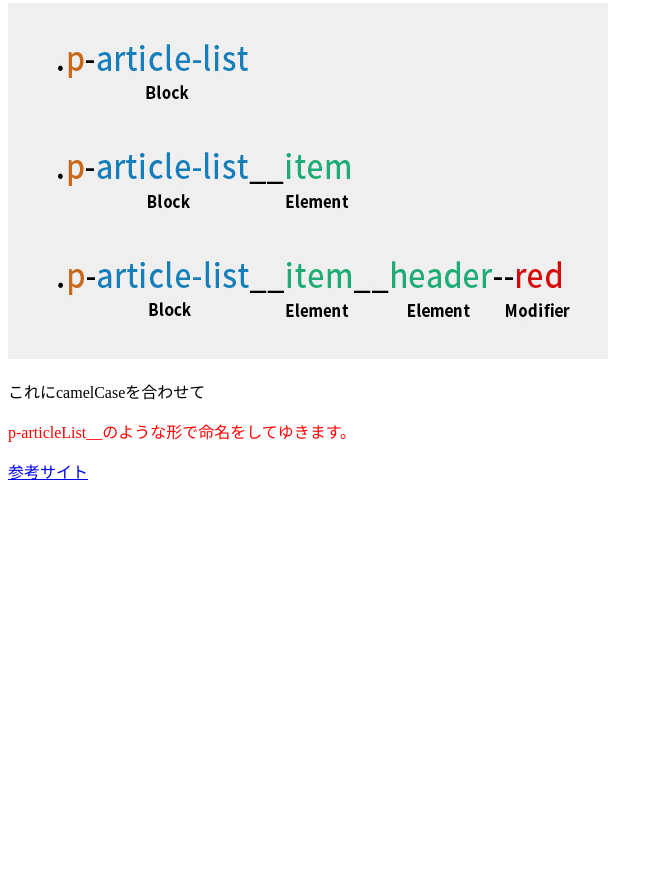
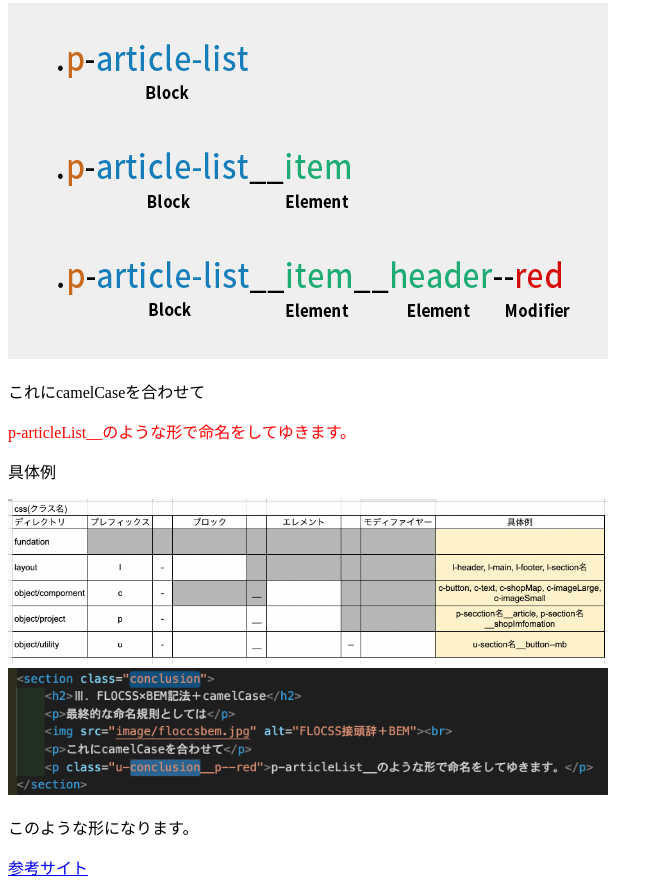
Before and after one commit to web8th/for-Backend__css, a plain HTML site: page index.html in a window 1280 px wide. Shown: the part 2881-3768 px from the top of the page, without its empty margins (0-663 px from the left). Before the commit the page ends 3372 px from the top, so only its background shows below. Drawn offline with Linux system fonts and the light colour scheme.

Commit message:
Add files via upload

```diff
--- a/index.html
+++ b/index.html
@@ -98,6 +98,10 @@
         <img src="image/floccsbem.jpg" alt="FLOCSS接頭辞＋BEM"><br>
         <p>これにcamelCaseを合わせて</p>
         <p class="u-conclusion__p--red">p-articleList__のような形で命名をしてゆきます。</p>
+        <p>具体例</p>
+        <img src="image/namingrules.jpg" width="600px" alt="命名規則エクセル"><br>
+        <img src="image/namingexample.png" width="600px" alt="命名規則コード">
+        <p>このような形になります。</p>
     </section>
     <a href="https://flying-sheep.info/2020/04/04/%E4%BF%AE%E6%AD%A3%E3%80%81%E8%A6%81%E7%B4%A0%E8%BF%BD%E5%8A%A0%E3%81%AB%E5%BC%B7%E3%81%84%E3%82%B3%E3%83%BC%E3%83%87%E3%82%A3%E3%83%B3%E3%82%B0%E6%96%B9%E6%B3%95%E3%80%90bem%E8%A8%98%E6%B3%95/" target="_blank">参考サイト</a>
 </body>
```
Also changed, not shown: image/namingexample.png (added), image/namingrules.jpg (added).
